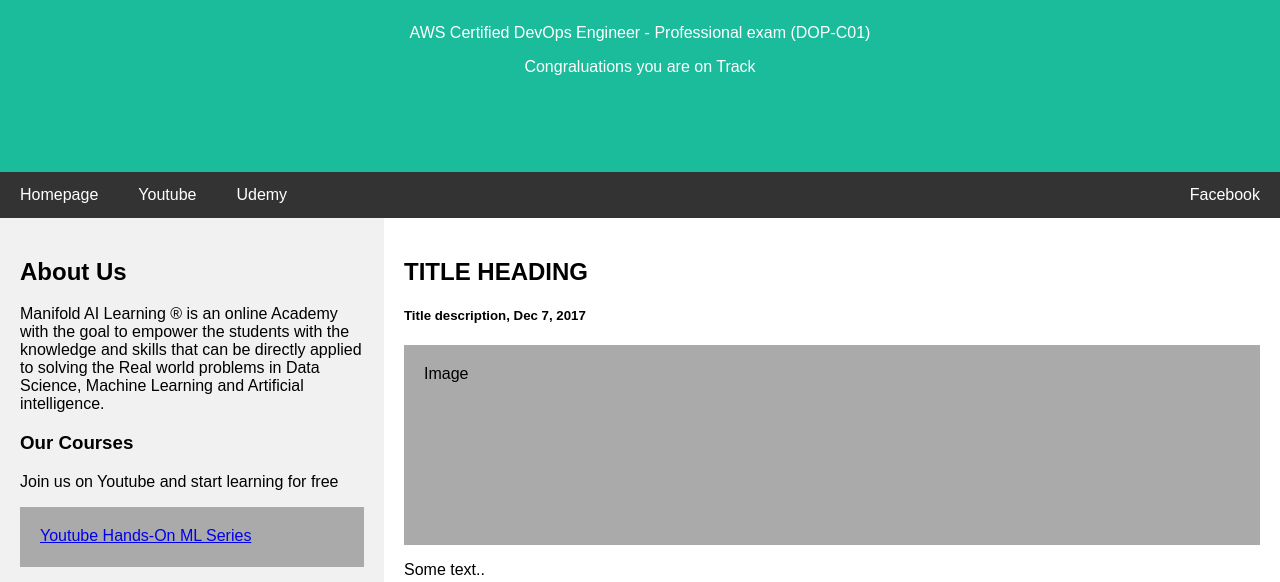
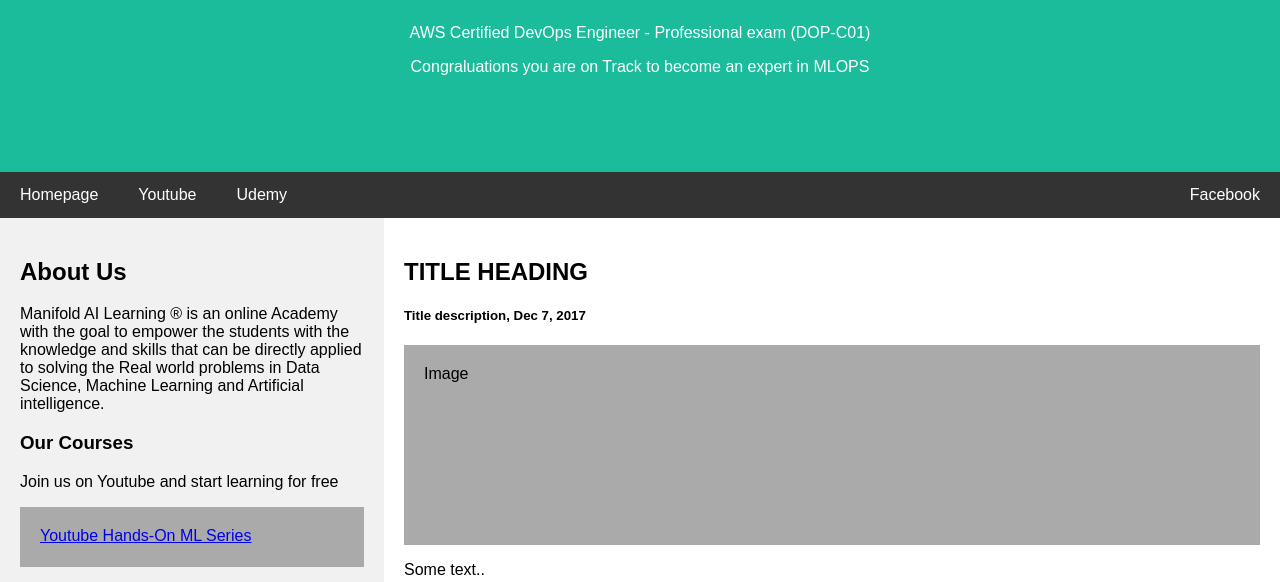
Before and after one commit to slkpddm/MLOps, a plain HTML site: page index.html in a window 1280 px wide. Shown: the part 155-737 px from the top of the page. Drawn offline with Linux system fonts and the light colour scheme.

Commit message:
Final goal of the course added

```diff
--- a/index.html
+++ b/index.html
@@ -115,7 +115,7 @@ body {
 <div class="header">
   <h1>Manifold AI Learning</h1>
   <p>AWS Certified DevOps Engineer - Professional exam (DOP-C01)</p>
-  <p>Congraluations you are on Track</p>
+  <p>Congraluations you are on Track to become an expert in MLOPS</p>
 </div>
 
 <div class="navbar">
```
